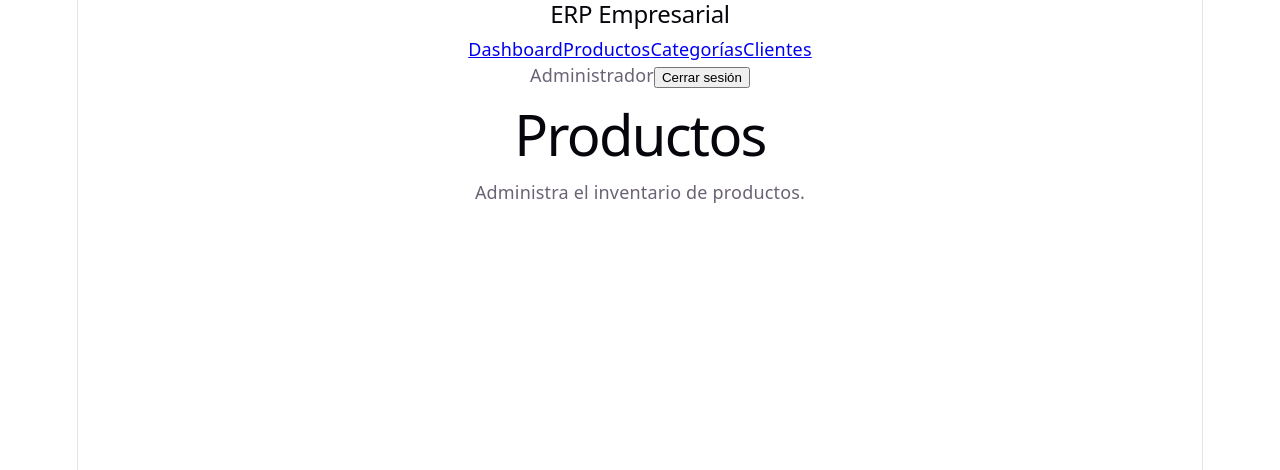
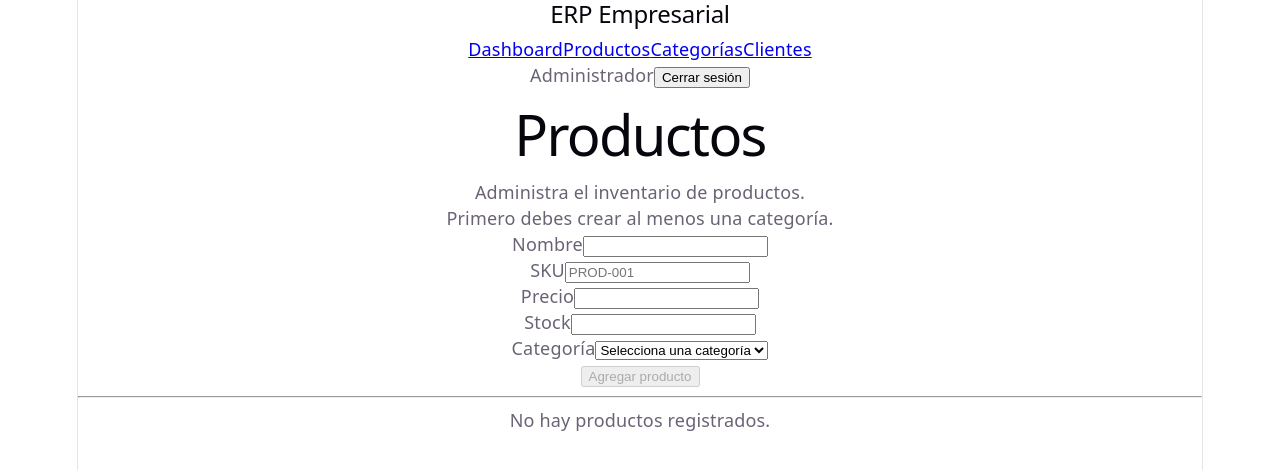
Before and after one commit to JONGOGG/ERP-Empresarial, a React (Vite) app in the folder Frontend/: page /productos in a window 1280 px wide. Shown: the top 470 px of the page. Built offline with nearby package versions, Linux system fonts and the light colour scheme.

Commit message:
Implementa CRUD de productos con categorías

```diff
--- a/Frontend/src/paginas/Productos.tsx
+++ b/Frontend/src/paginas/Productos.tsx
@@ -1,14 +1,239 @@
 import { useState } from "react";
+import { useDatos } from "../contexto/DatosContexto";
 import type { Producto } from "../tipos/Productos";
 
+export function Productos() {
+  const { productos, setProductos, categorias } = useDatos();
 
-export function Productos() {
-  const [productos, setProductos] = useState<Producto[]>([]);
+  const [nombre, setNombre] = useState("");
+  const [sku, setSku] = useState("");
+  const [precio, setPrecio] = useState("");
+  const [stock, setStock] = useState("");
+  const [categoriaId, setCategoriaId] = useState("");
+  const [productoEditando, setProductoEditando] =
+    useState<Producto | null>(null);
+
+  const guardarProducto = (event: React.FormEvent) => {
+    event.preventDefault();
+
+    if (
+      !nombre.trim() ||
+      !sku.trim() ||
+      !precio ||
+      !stock ||
+      !categoriaId
+    ) {
+      return;
+    }
+
+    if (productoEditando) {
+      setProductos(
+        productos.map((producto) =>
+          producto.id === productoEditando.id
+            ? {
+                ...producto,
+                nombre,
+                sku,
+                precio: Number(precio),
+                stock: Number(stock),
+                categoriaId: Number(categoriaId),
+              }
+            : producto
+        )
+      );
+
+      setProductoEditando(null);
+    } else {
+      const nuevoProducto: Producto = {
+        id: Date.now(),
+        nombre,
+        sku,
+        precio: Number(precio),
+        stock: Number(stock),
+        categoriaId: Number(categoriaId),
+      };
+
+      setProductos([...productos, nuevoProducto]);
+    }
+
+    limpiarFormulario();
+  };
+
+  const seleccionarProducto = (producto: Producto) => {
+    setProductoEditando(producto);
+    setNombre(producto.nombre);
+    setSku(producto.sku);
+    setPrecio(producto.precio.toString());
+    setStock(producto.stock.toString());
+    setCategoriaId(producto.categoriaId.toString());
+  };
+
+  const eliminarProducto = (id: number) => {
+    setProductos(
+      productos.filter((producto) => producto.id !== id)
+    );
+  };
+
+  const limpiarFormulario = () => {
+    setNombre("");
+    setSku("");
+    setPrecio("");
+    setStock("");
+    setCategoriaId("");
+    setProductoEditando(null);
+  };
+
+  const obtenerNombreCategoria = (id: number) => {
+    return categorias.find((categoria) => categoria.id === id)?.nombre
+      ?? "Sin categoría";
+  };
 
   return (
     <section>
       <h1>Productos</h1>
       <p>Administra el inventario de productos.</p>
+
+      {categorias.length === 0 && (
+        <p>
+          Primero debes crear al menos una categoría.
+        </p>
+      )}
+
+      <form onSubmit={guardarProducto}>
+        <div>
+          <label htmlFor="nombre">Nombre</label>
+          <input
+            id="nombre"
+            type="text"
+            value={nombre}
+            onChange={(event) => setNombre(event.target.value)}
+          />
+        </div>
+
+        <div>
+          <label htmlFor="sku">SKU</label>
+          <input
+            id="sku"
+            type="text"
+            value={sku}
+            onChange={(event) => setSku(event.target.value)}
+            placeholder="PROD-001"
+          />
+        </div>
+
+        <div>
+          <label htmlFor="precio">Precio</label>
+          <input
+            id="precio"
+            type="number"
+            min="0"
+            step="0.01"
+            value={precio}
+            onChange={(event) => setPrecio(event.target.value)}
+          />
+        </div>
+
+        <div>
+          <label htmlFor="stock">Stock</label>
+          <input
+            id="stock"
+            type="number"
+            min="0"
+            value={stock}
+            onChange={(event) => setStock(event.target.value)}
+          />
+        </div>
+
+        <div>
+          <label htmlFor="categoria">Categoría</label>
+
+          <select
+            id="categoria"
+            value={categoriaId}
+            onChange={(event) => setCategoriaId(event.target.value)}
+          >
+            <option value="">Selecciona una categoría</option>
+
+            {categorias.map((categoria) => (
+              <option
+                key={categoria.id}
+                value={categoria.id}
+              >
+                {categoria.nombre}
+              </option>
+            ))}
+          </select>
+        </div>
+
+        <button
+          type="submit"
+          disabled={categorias.length === 0}
+        >
+          {productoEditando
+            ? "Guardar cambios"
+            : "Agregar producto"}
+        </button>
+
+        {productoEditando && (
+          <button
+            type="button"
+            onClick={limpiarFormulario}
+          >
+            Cancelar
+          </button>
+        )}
+      </form>
+
+      <hr />
+
+      {productos.length === 0 ? (
+        <p>No hay productos registrados.</p>
+      ) : (
+        <table>
+          <thead>
+            <tr>
+              <th>Nombre</th>
+              <th>SKU</th>
+              <th>Precio</th>
+              <th>Stock</th>
+              <th>Categoría</th>
+              <th>Acciones</th>
+            </tr>
+          </thead>
+
+          <tbody>
+            {productos.map((producto) => (
+              <tr key={producto.id}>
+                <td>{producto.nombre}</td>
+                <td>{producto.sku}</td>
+                <td>${producto.precio.toFixed(2)}</td>
+                <td>{producto.stock}</td>
+                <td>
+                  {obtenerNombreCategoria(producto.categoriaId)}
+                </td>
+
+                <td>
+                  <button
+                    onClick={() =>
+                      seleccionarProducto(producto)
+                    }
+                  >
+                    Editar
+                  </button>
+
+                  <button
+                    onClick={() =>
+                      eliminarProducto(producto.id)
+                    }
+                  >
+                    Eliminar
+                  </button>
+                </td>
+              </tr>
+            ))}
+          </tbody>
+        </table>
+      )}
     </section>
   );
 }
```
